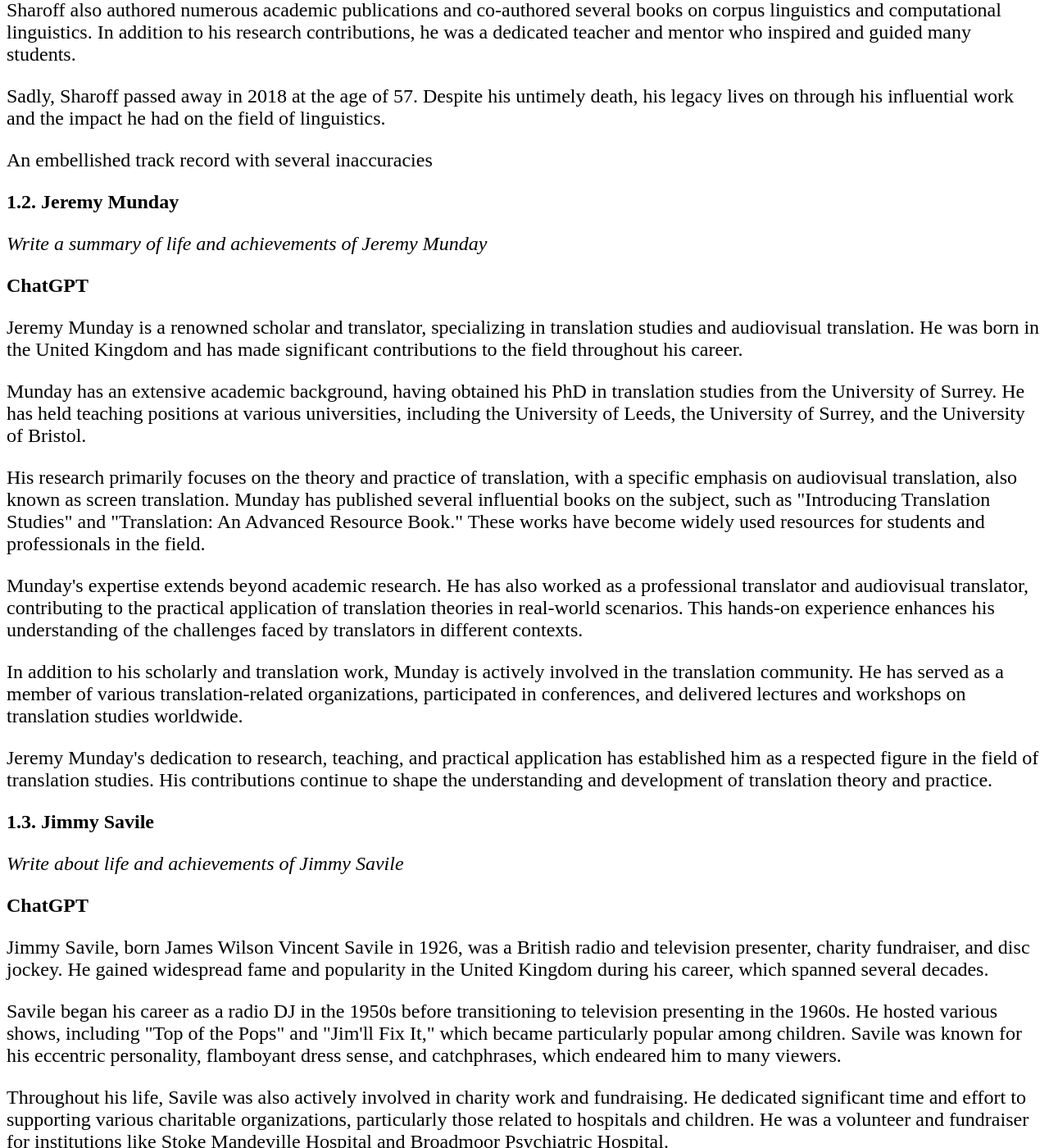
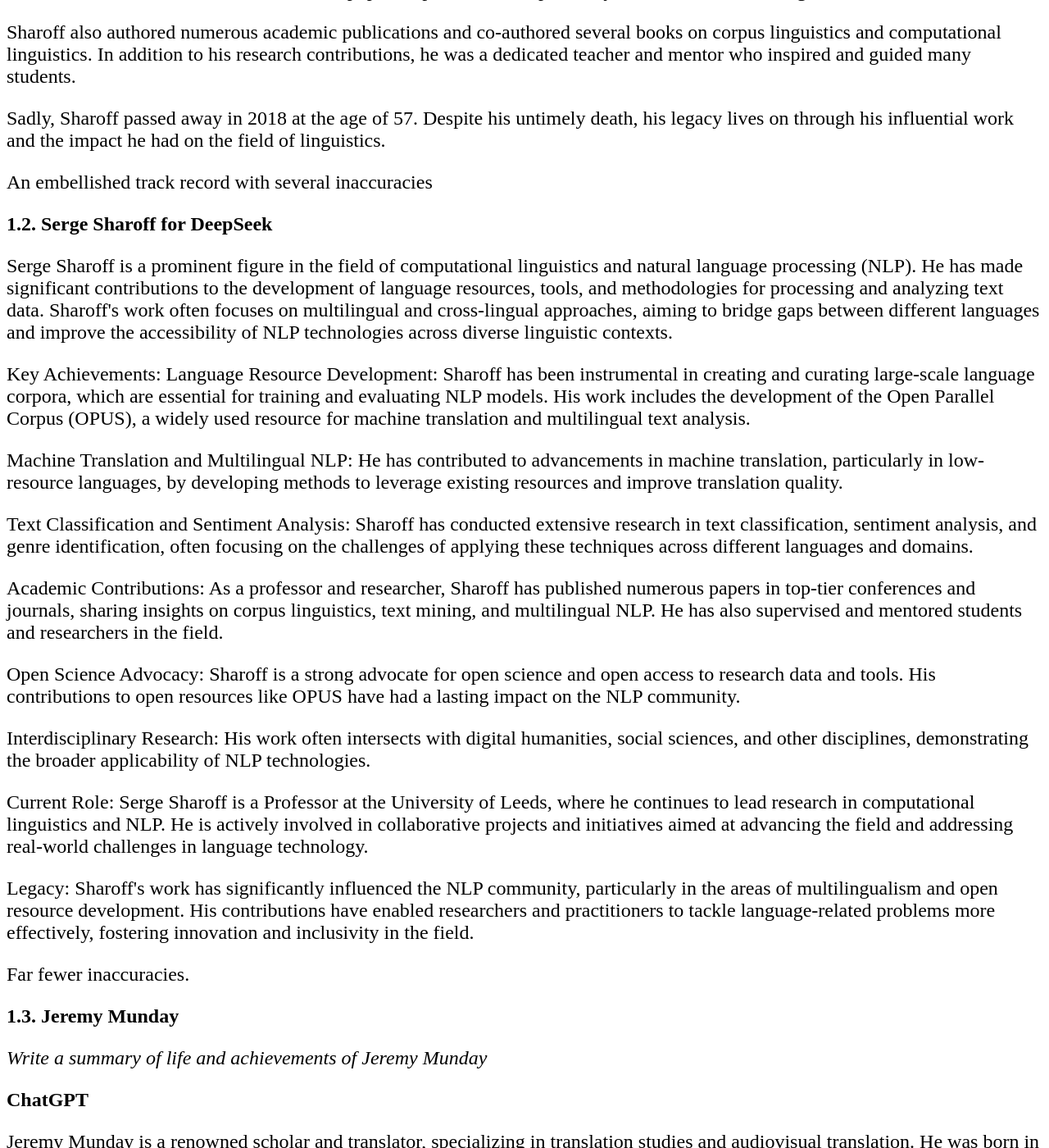
Before and after one commit to ssharoff/ssharoff.github.io, a Jekyll site: the page GPT-collection.html, which Jekyll copies as it is, in a window 1280 px wide and 1400 px high, scrolled down 1360 px. Shown: the whole window at 82% size. Built offline with Jekyll 4.4.1, drawn with Linux system fonts in a browser that asks for light colours; some of the changed text lies outside the part shown.

Commit message:
more DeepSeek

```diff
--- a/GPT-collection.html
+++ b/GPT-collection.html
@@ -3,7 +3,7 @@
 "http://www.w3.org/TR/xhtml1/DTD/xhtml1-strict.dtd">
 <html xmlns="http://www.w3.org/1999/xhtml" lang="en" xml:lang="en">
 <head>
-<!-- 2025-02-06 Thu 15:59 -->
+<!-- 2025-02-06 Thu 16:05 -->
 <meta http-equiv="Content-Type" content="text/html;charset=utf-8" />
 <meta name="viewport" content="width=device-width, initial-scale=1" />
 <title>Curated collection of GPT-3.5 outputs</title>
@@ -234,60 +234,61 @@
 <h2>Table of Contents</h2>
 <div id="text-table-of-contents" role="doc-toc">
 <ul>
-<li><a href="#org82574ce">1. Biographies</a>
+<li><a href="#org4a12087">1. Biographies</a>
 <ul>
-<li><a href="#org2a82f74">1.1. Serge Sharoff</a></li>
-<li><a href="#org62df78a">1.2. Jeremy Munday</a></li>
-<li><a href="#org02b13fd">1.3. Jimmy Savile</a></li>
+<li><a href="#orgca2947e">1.1. Serge Sharoff</a></li>
+<li><a href="#org3577daa">1.2. Serge Sharoff for DeepSeek</a></li>
+<li><a href="#org225e9b4">1.3. Jeremy Munday</a></li>
+<li><a href="#orge05cbc7">1.4. Jimmy Savile</a></li>
 </ul>
 </li>
-<li><a href="#org8dc33ac">2. Research papers</a>
+<li><a href="#org2c27836">2. Research papers</a>
 <ul>
-<li><a href="#orge695c9a">2.1. Revision</a>
+<li><a href="#org4ba1339">2.1. Revision</a>
 <ul>
-<li><a href="#org6c9c3be">2.1.1. My student</a></li>
+<li><a href="#org667ad25">2.1.1. My student</a></li>
 </ul>
 </li>
-<li><a href="#org11d6267">2.2. Funny titles</a>
+<li><a href="#org43cbb61">2.2. Funny titles</a>
 <ul>
-<li><a href="#org3eddc10">2.2.1. (Chen, Eger, 2022) https://arxiv.org/abs/2212.10522</a></li>
-<li><a href="#orgd95a4dc">2.2.2. (Dai, et al 2023)</a></li>
+<li><a href="#orgddc35ba">2.2.1. (Chen, Eger, 2022) https://arxiv.org/abs/2212.10522</a></li>
+<li><a href="#org229c9b5">2.2.2. (Dai, et al 2023)</a></li>
 </ul>
 </li>
-<li><a href="#org15149e9">2.3. Research summaries</a>
+<li><a href="#orgf9d6daa">2.3. Research summaries</a>
 <ul>
-<li><a href="#org213f7d7">2.3.1. Functional grammar</a></li>
-<li><a href="#orgca3dfbe">2.3.2. Pro-drop</a></li>
-<li><a href="#org1970e85">2.3.3. <i>What is the aim of Bertology</i></a></li>
+<li><a href="#org730ce5b">2.3.1. Functional grammar</a></li>
+<li><a href="#org6e0360b">2.3.2. Pro-drop</a></li>
+<li><a href="#org3314213">2.3.3. <i>What is the aim of Bertology</i></a></li>
 </ul>
 </li>
 </ul>
 </li>
-<li><a href="#orgbb4797d">3. Translation-specific studies</a>
+<li><a href="#org2e8a82f">3. Translation-specific studies</a>
 <ul>
-<li><a href="#orgfa4557b">3.1. Translation essay topics</a>
+<li><a href="#org3b4a174">3.1. Translation essay topics</a>
 <ul>
-<li><a href="#orgc1ce69d">3.1.1. Quality and digital technologies</a></li>
+<li><a href="#orgdd1086d">3.1.1. Quality and digital technologies</a></li>
 </ul>
 </li>
-<li><a href="#org03a85ed">3.2. Translation tasks</a>
+<li><a href="#org7f01597">3.2. Translation tasks</a>
 <ul>
-<li><a href="#org03e67d2">3.2.1. Translation for UN</a></li>
-<li><a href="#orgf520612">3.2.2. Hunting errors in French and Russian</a></li>
-<li><a href="#orga13ded2">3.2.3. DeepSeek for the same examples</a></li>
-<li><a href="#org51089b9">3.2.4. Terminology extraction</a></li>
+<li><a href="#orgc8bb597">3.2.1. Translation for UN</a></li>
+<li><a href="#org4650647">3.2.2. Hunting errors in French and Russian</a></li>
+<li><a href="#org73e1ab6">3.2.3. DeepSeek for the same examples</a></li>
+<li><a href="#orgea51308">3.2.4. Terminology extraction</a></li>
 </ul>
 </li>
 </ul>
 </li>
-<li><a href="#orgf963227">4. Funny bits</a>
+<li><a href="#orgf75b366">4. Funny bits</a>
 <ul>
-<li><a href="#org6864e21">4.1. Amending the American constitution</a></li>
-<li><a href="#orgcb8cacb">4.2. Writing poetry</a>
+<li><a href="#org748b07c">4.1. Amending the American constitution</a></li>
+<li><a href="#orgd8f1613">4.2. Writing poetry</a>
 <ul>
-<li><a href="#org8a90017">4.2.1. The Turing Machine</a></li>
-<li><a href="#orga613fdd">4.2.2. French limerics</a></li>
-<li><a href="#org0da8451">4.2.3. Analysing Joseph Brodsky</a></li>
+<li><a href="#org80482cf">4.2.1. The Turing Machine</a></li>
+<li><a href="#orgb8fe3e3">4.2.2. French limerics</a></li>
+<li><a href="#org25b4256">4.2.3. Analysing Joseph Brodsky</a></li>
 </ul>
 </li>
 </ul>
@@ -299,12 +300,12 @@
 <i>My prompts to ChatGPT are in italics</i>. My comments are in red.
 </p>
 
-<div id="outline-container-org82574ce" class="outline-2">
-<h2 id="org82574ce"><span class="section-number-2">1.</span> Biographies</h2>
+<div id="outline-container-org4a12087" class="outline-2">
+<h2 id="org4a12087"><span class="section-number-2">1.</span> Biographies</h2>
 <div class="outline-text-2" id="text-1">
 </div>
-<div id="outline-container-org2a82f74" class="outline-3">
-<h3 id="org2a82f74"><span class="section-number-3">1.1.</span> Serge Sharoff</h3>
+<div id="outline-container-orgca2947e" class="outline-3">
+<h3 id="orgca2947e"><span class="section-number-3">1.1.</span> Serge Sharoff</h3>
 <div class="outline-text-3" id="text-1-1">
 <p>
 <i>Write a summary of life and achievements of Serge Sharoff</i>
@@ -337,10 +338,58 @@
 </div>
 </div>
 
-<div id="outline-container-org62df78a" class="outline-3">
-<h3 id="org62df78a"><span class="section-number-3">1.2.</span> Jeremy Munday</h3>
+<div id="outline-container-org3577daa" class="outline-3">
+<h3 id="org3577daa"><span class="section-number-3">1.2.</span> Serge Sharoff for DeepSeek</h3>
 <div class="outline-text-3" id="text-1-2">
 <p>
+Serge Sharoff is a prominent figure in the field of computational linguistics and natural language processing (NLP). He has made significant contributions to the development of language resources, tools, and methodologies for processing and analyzing text data. Sharoff's work often focuses on multilingual and cross-lingual approaches, aiming to bridge gaps between different languages and improve the accessibility of NLP technologies across diverse linguistic contexts.
+</p>
+
+<p>
+Key Achievements:
+Language Resource Development: Sharoff has been instrumental in creating and curating large-scale language corpora, which are essential for training and evaluating NLP models. His work includes the development of the Open Parallel Corpus (OPUS), a widely used resource for machine translation and multilingual text analysis.
+</p>
+
+<p>
+Machine Translation and Multilingual NLP: He has contributed to advancements in machine translation, particularly in low-resource languages, by developing methods to leverage existing resources and improve translation quality.
+</p>
+
+<p>
+Text Classification and Sentiment Analysis: Sharoff has conducted extensive research in text classification, sentiment analysis, and genre identification, often focusing on the challenges of applying these techniques across different languages and domains.
+</p>
+
+<p>
+Academic Contributions: As a professor and researcher, Sharoff has published numerous papers in top-tier conferences and journals, sharing insights on corpus linguistics, text mining, and multilingual NLP. He has also supervised and mentored students and researchers in the field.
+</p>
+
+<p>
+Open Science Advocacy: Sharoff is a strong advocate for open science and open access to research data and tools. His contributions to open resources like OPUS have had a lasting impact on the NLP community.
+</p>
+
+<p>
+Interdisciplinary Research: His work often intersects with digital humanities, social sciences, and other disciplines, demonstrating the broader applicability of NLP technologies.
+</p>
+
+<p>
+Current Role:
+Serge Sharoff is a Professor at the University of Leeds, where he continues to lead research in computational linguistics and NLP. He is actively involved in collaborative projects and initiatives aimed at advancing the field and addressing real-world challenges in language technology.
+</p>
+
+<p>
+Legacy:
+Sharoff's work has significantly influenced the NLP community, particularly in the areas of multilingualism and open resource development. His contributions have enabled researchers and practitioners to tackle language-related problems more effectively, fostering innovation and inclusivity in the field.
+</p>
+
+<p>
+Far fewer inaccuracies.
+</p>
+</div>
+</div>
+
+<div id="outline-container-org225e9b4" class="outline-3">
+<h3 id="org225e9b4"><span class="section-number-3">1.3.</span> Jeremy Munday</h3>
+<div class="outline-text-3" id="text-1-3">
+<p>
 <i>Write a summary of life and achievements of Jeremy Munday</i>
 </p>
 
@@ -374,9 +423,9 @@
 </div>
 </div>
 
-<div id="outline-container-org02b13fd" class="outline-3">
-<h3 id="org02b13fd"><span class="section-number-3">1.3.</span> Jimmy Savile</h3>
-<div class="outline-text-3" id="text-1-3">
+<div id="outline-container-orge05cbc7" class="outline-3">
+<h3 id="orge05cbc7"><span class="section-number-3">1.4.</span> Jimmy Savile</h3>
+<div class="outline-text-3" id="text-1-4">
 <p>
 <i>Write about life and achievements of Jimmy Savile</i>
 </p>
@@ -417,16 +466,16 @@
 </div>
 </div>
 
-<div id="outline-container-org8dc33ac" class="outline-2">
-<h2 id="org8dc33ac"><span class="section-number-2">2.</span> Research papers</h2>
+<div id="outline-container-org2c27836" class="outline-2">
+<h2 id="org2c27836"><span class="section-number-2">2.</span> Research papers</h2>
 <div class="outline-text-2" id="text-2">
 </div>
-<div id="outline-container-orge695c9a" class="outline-3">
-<h3 id="orge695c9a"><span class="section-number-3">2.1.</span> Revision</h3>
+<div id="outline-container-org4ba1339" class="outline-3">
+<h3 id="org4ba1339"><span class="section-number-3">2.1.</span> Revision</h3>
 <div class="outline-text-3" id="text-2-1">
 </div>
-<div id="outline-container-org6c9c3be" class="outline-4">
-<h4 id="org6c9c3be"><span class="section-number-4">2.1.1.</span> My student</h4>
+<div id="outline-container-org667ad25" class="outline-4">
+<h4 id="org667ad25"><span class="section-number-4">2.1.1.</span> My student</h4>
 <div class="outline-text-4" id="text-2-1-1">
 <p>
 <i>Detect errors and suggest stylistic improvements to this paragraph "\\acrfull{MT} refers to the process of automatically translating text from one natural language to another while retaining the same meaning. It is a typical multi-edge interdisciplinary subject whose research involves many disciplines, such as linguistics, computer science, and mathematics. MT is also considered one of the important tasks of \\acrfull{NLP}, which is closely related to the disciplines of \\acrfull{NLG} and \\acrfull{NLU}. As the internet continues to expand and big data becomes more prevalent, there is a growing demand for the ability to process multilingual information. There is an increasing willingness among people to utilize MT to break down language barriers. However, MT is not just reliant on computing power but also requires additional human expertise, such as in linguistics and psychology. Creating a fully automated, high-quality machine translation system is still challenging, regardless of the amount of demand."</i>
@@ -455,12 +504,12 @@
 </div>
 
 
-<div id="outline-container-org11d6267" class="outline-3">
-<h3 id="org11d6267"><span class="section-number-3">2.2.</span> Funny titles</h3>
+<div id="outline-container-org43cbb61" class="outline-3">
+<h3 id="org43cbb61"><span class="section-number-3">2.2.</span> Funny titles</h3>
 <div class="outline-text-3" id="text-2-2">
 </div>
-<div id="outline-container-org3eddc10" class="outline-4">
-<h4 id="org3eddc10"><span class="section-number-4">2.2.1.</span> (Chen, Eger, 2022) <a href="https://arxiv.org/abs/2212.10522">https://arxiv.org/abs/2212.10522</a></h4>
+<div id="outline-container-orgddc35ba" class="outline-4">
+<h4 id="orgddc35ba"><span class="section-number-4">2.2.1.</span> (Chen, Eger, 2022) <a href="https://arxiv.org/abs/2212.10522">https://arxiv.org/abs/2212.10522</a></h4>
 <div class="outline-text-4" id="text-2-2-1">
 <p>
 <i>I want three funny titles for the following abstract "We consider the end-to-end abstract-to-title generation problem, exploring seven recent transformer based models (including ChatGPT) fine-tuned on more than 30k abstracttitle pairs from NLP and machine learning venues. As an extension, we also consider the harder problem of generating humorous paper titles. For the latter, we compile the first large-scale humor annotated dataset for scientific papers in the NLP/ML domains, comprising almost 2.5k titles. We evaluate all models using human and automatic metrics. Our human evaluation suggests that our best endto-end system performs similarly to human authors (but arguably slightly worse). Generating funny titles is more difficult, however, and our automatic systems clearly underperform relative to humans and often learn dataset artefacts of humor."</i>
@@ -479,8 +528,8 @@
 </div>
 </div>
 
-<div id="outline-container-orgd95a4dc" class="outline-4">
-<h4 id="orgd95a4dc"><span class="section-number-4">2.2.2.</span> (Dai, et al 2023)</h4>
+<div id="outline-container-org229c9b5" class="outline-4">
+<h4 id="org229c9b5"><span class="section-number-4">2.2.2.</span> (Dai, et al 2023)</h4>
 <div class="outline-text-4" id="text-2-2-2">
 <p>
 <i>I want three funny titles for the following abstract: "Graph Attention Network (GAT) is a novel graph neural network that can process and represent different linguistic information using a graph structure. Although GAT and syntactic knowledge can primarily be used in downstream tasks and help in performance improvement, there is still a lack of discussion on what syntactic knowledge GAT is good at learning compared to other neural networks. Therefore, we investigate the robustness of GAT for syntactic dependency prediction in three different languages in terms of attention heads and the number of model layers. We can obtain optimal results when the number of attention heads increases and the number of layers is 2. We also use paired t-test and F1-score to test the prediction of GAT and the pre-trained model BERT fine-tuned by the Machine Translation (MT) task for syntactic dependencies. We analyze their differences in syntactic dependencies and find that GAT is competitive in syntactic dependency prediction compared with BERT find-tuned by the MT task, which may reveal a better means of injecting explicit syntactic knowledge and the possibility of GAT and BERT combinations in MT tasks."</i>
@@ -500,12 +549,12 @@
 </div>
 </div>
 
-<div id="outline-container-org15149e9" class="outline-3">
-<h3 id="org15149e9"><span class="section-number-3">2.3.</span> Research summaries</h3>
+<div id="outline-container-orgf9d6daa" class="outline-3">
+<h3 id="orgf9d6daa"><span class="section-number-3">2.3.</span> Research summaries</h3>
 <div class="outline-text-3" id="text-2-3">
 </div>
-<div id="outline-container-org213f7d7" class="outline-4">
-<h4 id="org213f7d7"><span class="section-number-4">2.3.1.</span> Functional grammar</h4>
+<div id="outline-container-org730ce5b" class="outline-4">
+<h4 id="org730ce5b"><span class="section-number-4">2.3.1.</span> Functional grammar</h4>
 <div class="outline-text-4" id="text-2-3-1">
 <p>
 <i>Compare the positions of the "Sydney School" and the "Cardiff School" in systemic-functional linguistics.</i>
@@ -537,8 +586,8 @@
 </div>
 </div>
 
-<div id="outline-container-orgca3dfbe" class="outline-4">
-<h4 id="orgca3dfbe"><span class="section-number-4">2.3.2.</span> Pro-drop</h4>
+<div id="outline-container-org6e0360b" class="outline-4">
+<h4 id="org6e0360b"><span class="section-number-4">2.3.2.</span> Pro-drop</h4>
 <div class="outline-text-4" id="text-2-3-2">
 <p>
 <i>please illustrate the phenomenon of pro-drop in Spanish and how this can impact translation from Spanish into English</i>
@@ -697,8 +746,8 @@
 </div>
 </div>
 
-<div id="outline-container-org1970e85" class="outline-4">
-<h4 id="org1970e85"><span class="section-number-4">2.3.3.</span> <i>What is the aim of Bertology</i></h4>
+<div id="outline-container-org3314213" class="outline-4">
+<h4 id="org3314213"><span class="section-number-4">2.3.3.</span> <i>What is the aim of Bertology</i></h4>
 <div class="outline-text-4" id="text-2-3-3">
 <p>
 <b>ChatGPT</b>
@@ -729,16 +778,16 @@
 </div>
 </div>
 
-<div id="outline-container-orgbb4797d" class="outline-2">
-<h2 id="orgbb4797d"><span class="section-number-2">3.</span> Translation-specific studies</h2>
+<div id="outline-container-org2e8a82f" class="outline-2">
+<h2 id="org2e8a82f"><span class="section-number-2">3.</span> Translation-specific studies</h2>
 <div class="outline-text-2" id="text-3">
 </div>
-<div id="outline-container-orgfa4557b" class="outline-3">
-<h3 id="orgfa4557b"><span class="section-number-3">3.1.</span> Translation essay topics</h3>
+<div id="outline-container-org3b4a174" class="outline-3">
+<h3 id="org3b4a174"><span class="section-number-3">3.1.</span> Translation essay topics</h3>
 <div class="outline-text-3" id="text-3-1">
 </div>
-<div id="outline-container-orgc1ce69d" class="outline-4">
-<h4 id="orgc1ce69d"><span class="section-number-4">3.1.1.</span> Quality and digital technologies</h4>
+<div id="outline-container-orgdd1086d" class="outline-4">
+<h4 id="orgdd1086d"><span class="section-number-4">3.1.1.</span> Quality and digital technologies</h4>
 <div class="outline-text-4" id="text-3-1-1">
 <p>
 <i>Discuss the advantages and challenges for professional translators and/or interpreters brought about by the widespread adoption of digital technologies and online resources.</i>
@@ -984,12 +1033,12 @@
 </div>
 </div>
 
-<div id="outline-container-org03a85ed" class="outline-3">
-<h3 id="org03a85ed"><span class="section-number-3">3.2.</span> Translation tasks</h3>
+<div id="outline-container-org7f01597" class="outline-3">
+<h3 id="org7f01597"><span class="section-number-3">3.2.</span> Translation tasks</h3>
 <div class="outline-text-3" id="text-3-2">
 </div>
-<div id="outline-container-org03e67d2" class="outline-4">
-<h4 id="org03e67d2"><span class="section-number-4">3.2.1.</span> Translation for UN</h4>
+<div id="outline-container-orgc8bb597" class="outline-4">
+<h4 id="orgc8bb597"><span class="section-number-4">3.2.1.</span> Translation for UN</h4>
 <div class="outline-text-4" id="text-3-2-1">
 <p>
 <i>Translate from French "déchets d'emballages composites principalement constitués de papier et de plastique [ et d'aluminium ] ne contenant pas de résidus ni de matières visées à l'annexe i à des concentrations suffisantes pour présenter une des caractéristiques de danger figurant dans l'annexe iii"</i>
@@ -1023,8 +1072,8 @@
 </div>
 </div>
 
-<div id="outline-container-orgf520612" class="outline-4">
-<h4 id="orgf520612"><span class="section-number-4">3.2.2.</span> Hunting errors in French and Russian</h4>
+<div id="outline-container-org4650647" class="outline-4">
+<h4 id="org4650647"><span class="section-number-4">3.2.2.</span> Hunting errors in French and Russian</h4>
 <div class="outline-text-4" id="text-3-2-2">
 <p>
 <i>Translate "Dans les trois Academies étudiées, une même définition du terme butler est régulièrement répétée aux élèves par les fondateurs, les formatrices et les formateurs recruté·e·s pour leur donner cours : il proviendrait du mot français « bouteiller », celui qui gérait, au Moyen-Âge, les réserves de vin dans les cours anglaises. Plus tard, le butler serait devenu un homme de confiance qui sert, au quotidien, la noblesse anglaise. Les fondateurs des Academies assurent qu’il existait au Royaume-Uni un âge d’or des butlers, qui serait le premier quart du XXe siècle ; la série télévisée Downton Abbey, qui met en scène la vie d’une vingtaine de domestiques travaillant dans une maison noble entre 1912 et 1926, est systématiquement convoquée pour illustrer ce que devrait être aujourd’hui le service aux personnes fortunées. Les fondateurs des Butler Academies défendent ainsi un projet très clair : celui de perpétuer, au XXIe siècle, la tradition d’un·e « vrai·e » butler chez des personnes qui n’en auraient pas héritée."</i>
@@ -1255,8 +1304,8 @@
 </div>
 </div>
 
-<div id="outline-container-orga13ded2" class="outline-4">
-<h4 id="orga13ded2"><span class="section-number-4">3.2.3.</span> DeepSeek for the same examples</h4>
+<div id="outline-container-org73e1ab6" class="outline-4">
+<h4 id="org73e1ab6"><span class="section-number-4">3.2.3.</span> DeepSeek for the same examples</h4>
 <div class="outline-text-4" id="text-3-2-3">
 <p>
 <i>Translate "Dans les trois Academies étudiées, une même définition du terme butler est régulièrement répétée aux élèves par les fondateurs, les formatrices et les formateurs recruté·e·s pour leur donner cours : il proviendrait du mot français « bouteiller », celui qui gérait, au Moyen-Âge, les réserves de vin dans les cours anglaises. Plus tard, le butler serait devenu un homme de confiance qui sert, au quotidien, la noblesse anglaise. Les fondateurs des Academies assurent qu’il existait au Royaume-Uni un âge d’or des butlers, qui serait le premier quart du XXe siècle ; la série télévisée Downton Abbey, qui met en scène la vie d’une vingtaine de domestiques travaillant dans une maison noble entre 1912 et 1926, est systématiquement convoquée pour illustrer ce que devrait être aujourd’hui le service aux personnes fortunées. Les fondateurs des Butler Academies défendent ainsi un projet très clair : celui de perpétuer, au XXIe siècle, la tradition d’un·e « vrai·e » butler chez des personnes qui n’en auraient pas héritée."</i>
@@ -1348,8 +1397,8 @@
 </div>
 </div>
 
-<div id="outline-container-org51089b9" class="outline-4">
-<h4 id="org51089b9"><span class="section-number-4">3.2.4.</span> Terminology extraction</h4>
+<div id="outline-container-orgea51308" class="outline-4">
+<h4 id="orgea51308"><span class="section-number-4">3.2.4.</span> Terminology extraction</h4>
 <div class="outline-text-4" id="text-3-2-4">
 <p>
 For the following English sentence "Composite packaging waste consisting of mainly paper and some plastic [and aluminium], not containing residues" and its French translation "Déchets d'emballages composites principalement constitués de papier et de plastique [ et d'aluminium ] ne contenant pas de résidus", extract terms and type each English term and its French equivalent in separate lines.
@@ -1436,12 +1485,12 @@
 </div>
 </div>
 
-<div id="outline-container-orgf963227" class="outline-2">
-<h2 id="orgf963227"><span class="section-number-2">4.</span> Funny bits</h2>
+<div id="outline-container-orgf75b366" class="outline-2">
+<h2 id="orgf75b366"><span class="section-number-2">4.</span> Funny bits</h2>
 <div class="outline-text-2" id="text-4">
 </div>
-<div id="outline-container-org6864e21" class="outline-3">
-<h3 id="org6864e21"><span class="section-number-3">4.1.</span> Amending the American constitution</h3>
+<div id="outline-container-org748b07c" class="outline-3">
+<h3 id="org748b07c"><span class="section-number-3">4.1.</span> Amending the American constitution</h3>
 <div class="outline-text-3" id="text-4-1">
 <p>
 <i>Write an amendment to the American Constitution concerning socks disappearing in the washing machine</i>
@@ -1492,12 +1541,12 @@
 </div>
 </div>
 
-<div id="outline-container-orgcb8cacb" class="outline-3">
-<h3 id="orgcb8cacb"><span class="section-number-3">4.2.</span> Writing poetry</h3>
+<div id="outline-container-orgd8f1613" class="outline-3">
+<h3 id="orgd8f1613"><span class="section-number-3">4.2.</span> Writing poetry</h3>
 <div class="outline-text-3" id="text-4-2">
 </div>
-<div id="outline-container-org8a90017" class="outline-4">
-<h4 id="org8a90017"><span class="section-number-4">4.2.1.</span> The Turing Machine</h4>
+<div id="outline-container-org80482cf" class="outline-4">
+<h4 id="org80482cf"><span class="section-number-4">4.2.1.</span> The Turing Machine</h4>
 <div class="outline-text-4" id="text-4-2-1">
 <p>
 <i>Create a limerick on the Turing Machine.</i>
@@ -1582,8 +1631,8 @@
 </div>
 </div>
 
-<div id="outline-container-orga613fdd" class="outline-4">
-<h4 id="orga613fdd"><span class="section-number-4">4.2.2.</span> French limerics</h4>
+<div id="outline-container-orgb8fe3e3" class="outline-4">
+<h4 id="orgb8fe3e3"><span class="section-number-4">4.2.2.</span> French limerics</h4>
 <div class="outline-text-4" id="text-4-2-2">
 <p>
 S'il vous plaît écrivez un limerick sur la Machine de Turing.
@@ -1603,8 +1652,8 @@
 </div>
 </div>
 
-<div id="outline-container-org0da8451" class="outline-4">
-<h4 id="org0da8451"><span class="section-number-4">4.2.3.</span> Analysing Joseph Brodsky</h4>
+<div id="outline-container-org25b4256" class="outline-4">
+<h4 id="org25b4256"><span class="section-number-4">4.2.3.</span> Analysing Joseph Brodsky</h4>
 <div class="outline-text-4" id="text-4-2-3">
 <p>
 <i>Who wrote "As you pour yourself a scotch" and why?</i>
@@ -1650,7 +1699,7 @@
 <div id="postamble" class="status">
 <p class="date">Date: Mostly May-August 2023. DeepSeek examples from Feb 2025</p>
 <p class="author">Author: Serge Sharoff</p>
-<p class="date">Created: 2025-02-06 Thu 15:59</p>
+<p class="date">Created: 2025-02-06 Thu 16:05</p>
 <p class="validation"><a href="https://validator.w3.org/check?uri=referer">Validate</a></p>
 </div>
 </body>
```
Also changed, not shown: GPT-collection.org (+24 -0 lines).
